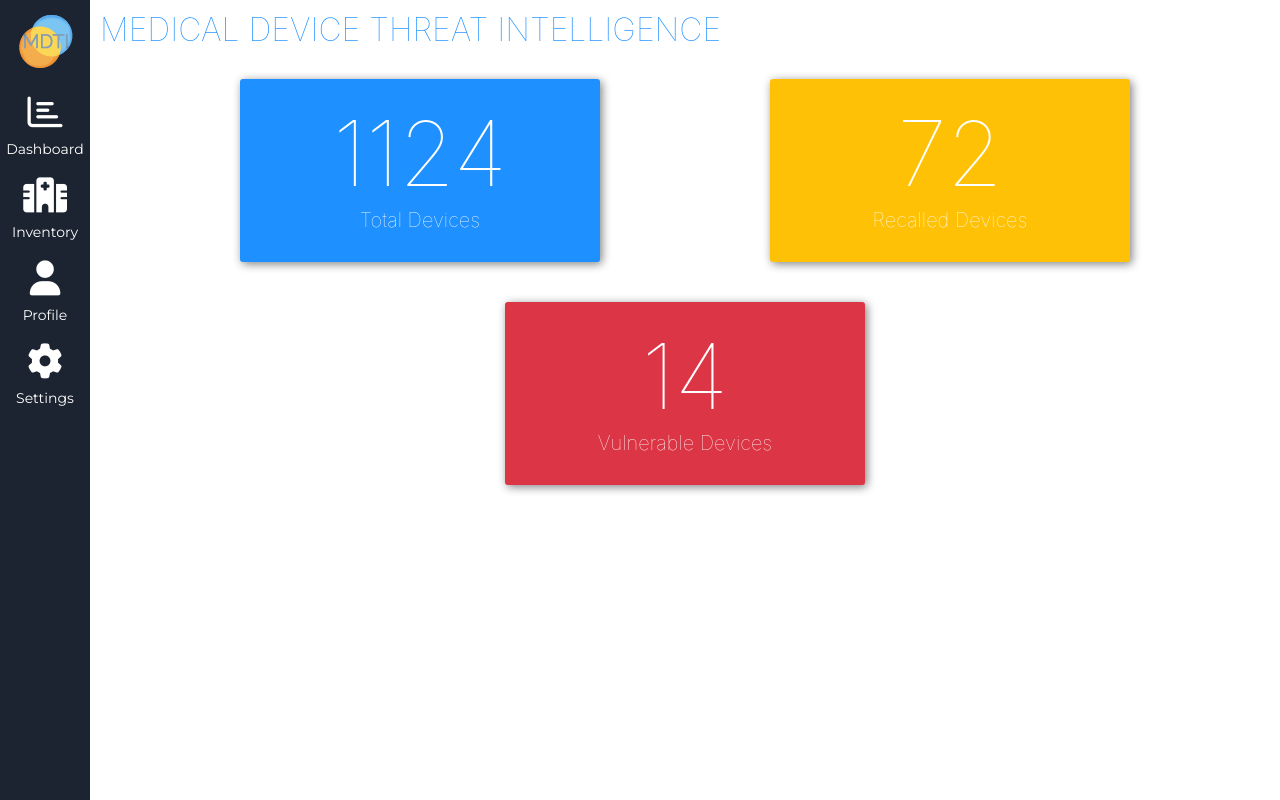
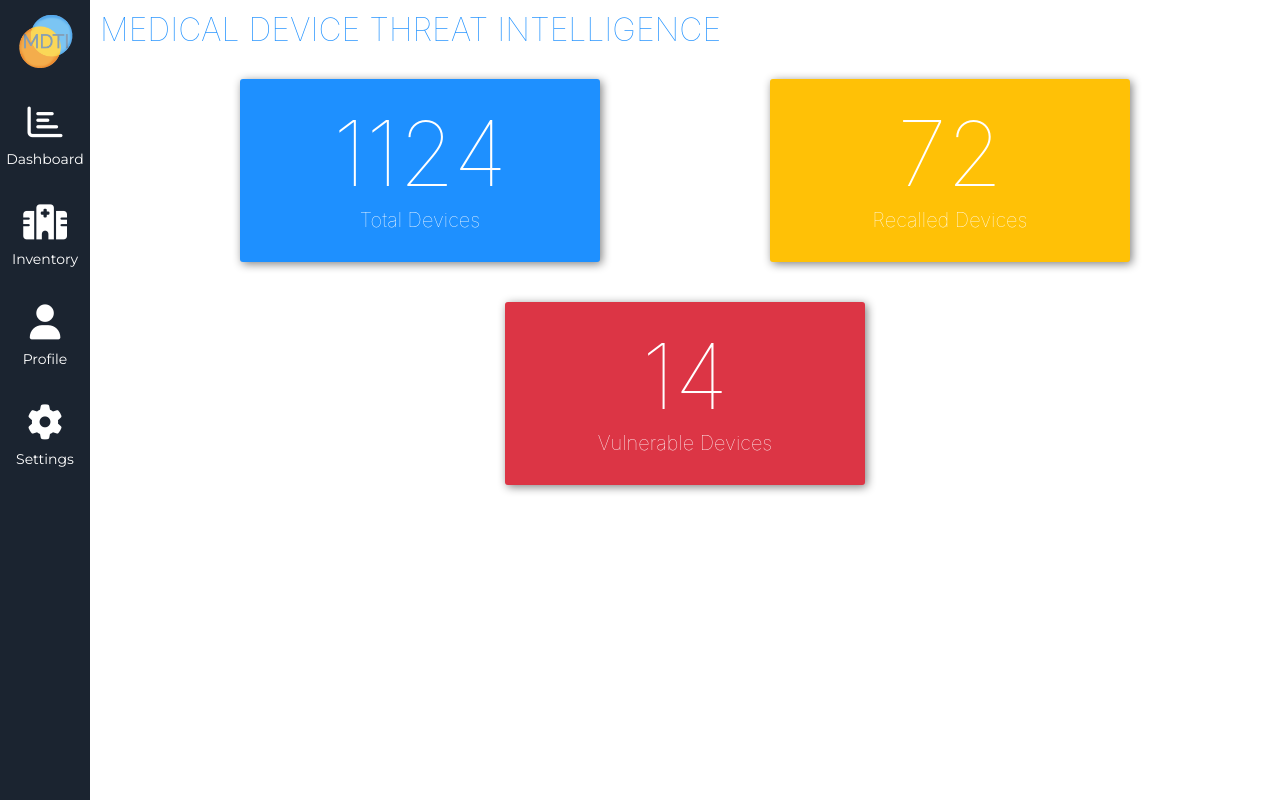
Before and after one commit to Uongjo/Medical-Device-Threat-Intelligence, a React (Create React App) app in the folder front-end/: page / in a window 1280 px wide. Built offline with nearby package versions, Linux system fonts and the light colour scheme.

Commit message:
Add animations for nav bar

```diff
--- a/front-end/src/styles/_nav-bar.scss
+++ b/front-end/src/styles/_nav-bar.scss
@@ -34,7 +34,30 @@
   }
 
   .nav-tab {
-    margin: 20px 0px;
+    padding: 20px 0px;
+    height: 60px;
+    transition: .5s ease-in-out;
+    position: relative;
+
+    &:after {
+      content: '';
+      display: block;
+      border-bottom: 4px solid $primary-color;
+      width: 0;
+      position: absolute;
+      left: 0;
+      -webkit-transition: 1s ease;
+      transition: .75s ease;
+      margin-top: 15px;
+    }
+
+    &:hover {
+      background-color: $tertiary-color;
+
+      &:after {
+        width: 100%;
+      }
+    }
   }
 
 }
--- a/front-end/src/styles/_variables.scss
+++ b/front-end/src/styles/_variables.scss
@@ -1,5 +1,6 @@
 $primary-color: dodgerblue;
 $secondary-color: #1B2430;
+$tertiary-color: #29cc78;
 $danger-red: #DC3545;
 $warning-yellow: #FFC106;
 
```
